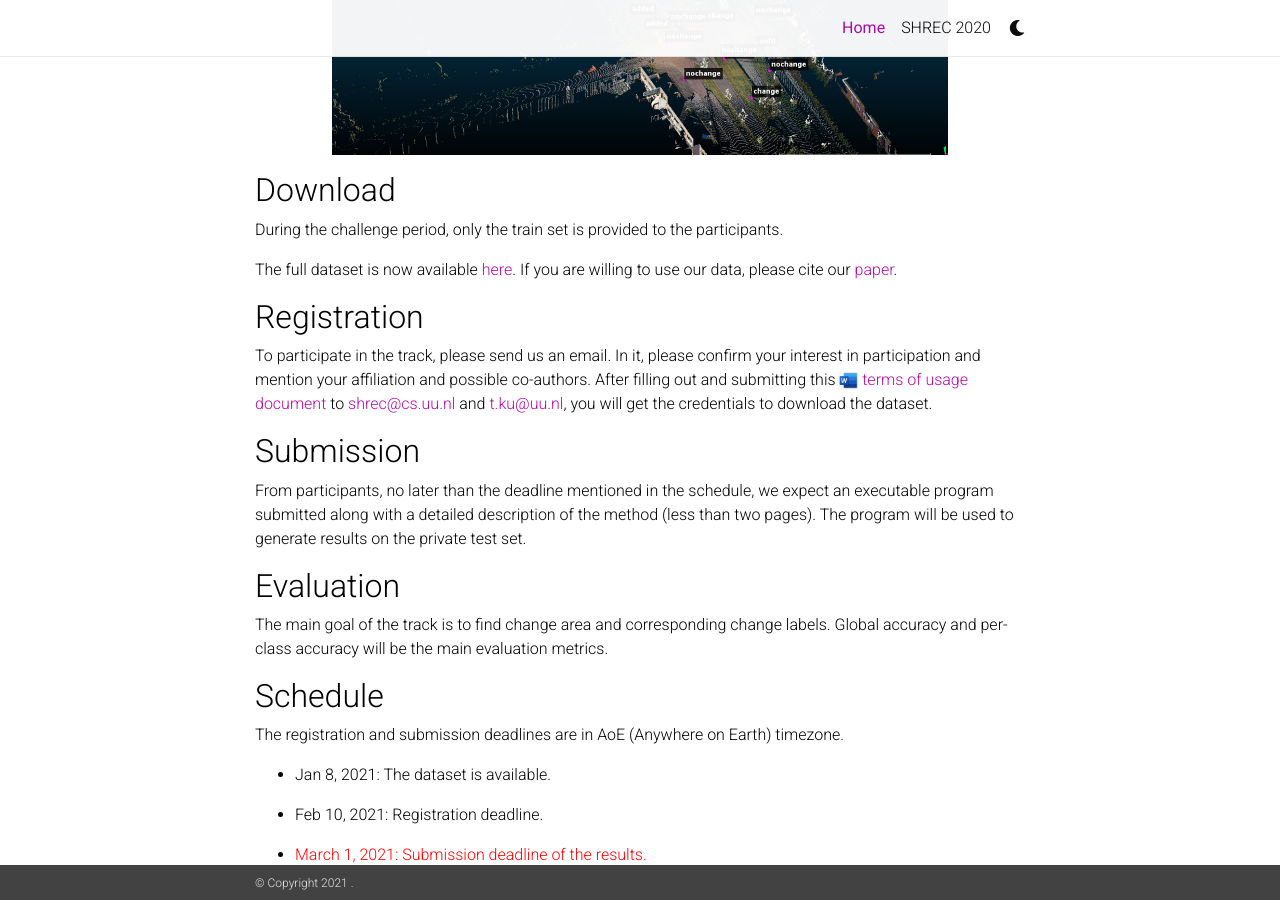
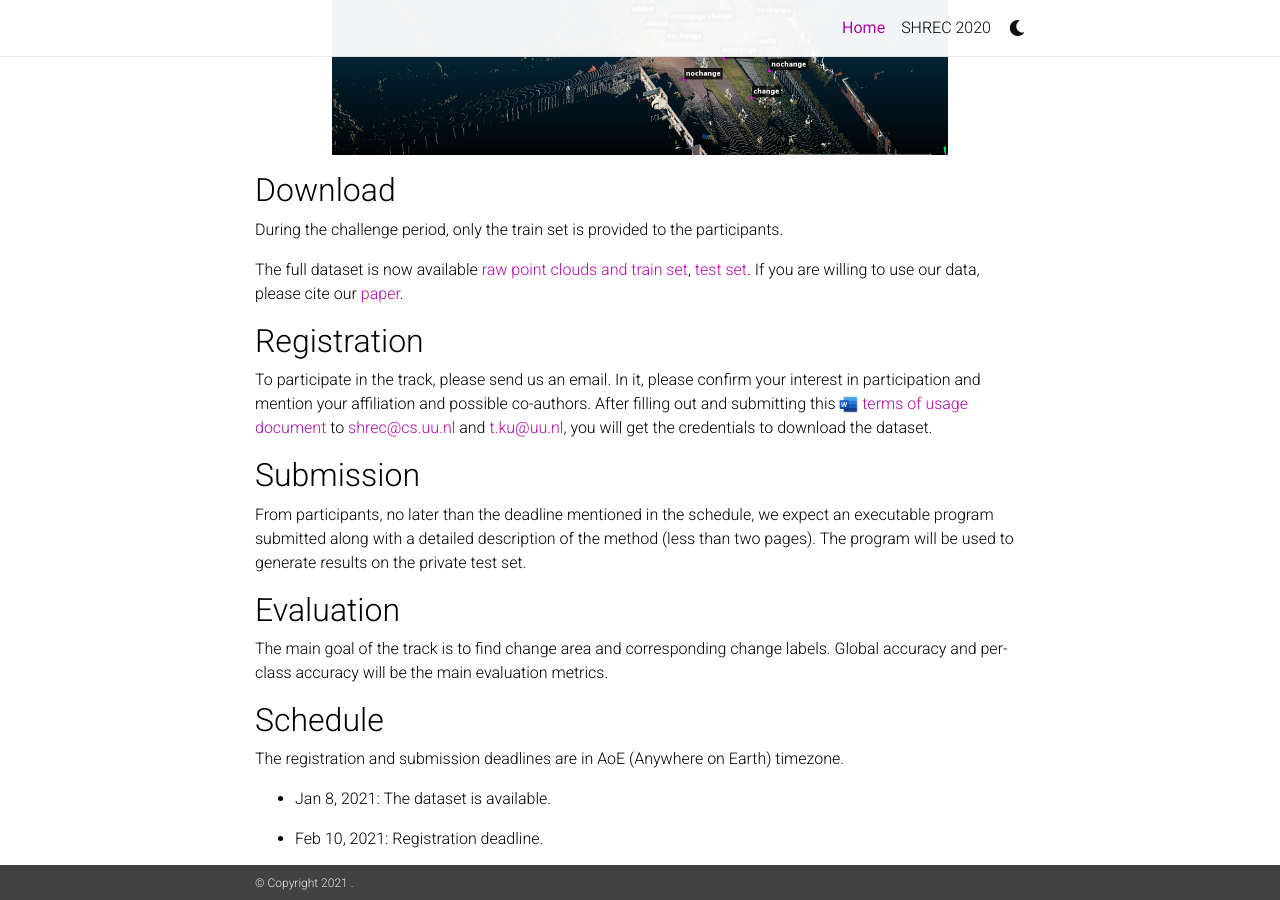
Before and after one commit to kutao207/kutao207.github.io, a Jekyll site: the page built from _pages/home.md, in a window 1280 px wide and 900 px high, scrolled down 2568 px. Built offline with Jekyll 4.4.1, drawn with Linux system fonts in a browser that asks for light colours; nearby versions of some CDN libraries; emoji names are drawn with the system emoji font; a style sheet for code colours, icons or effects is not loaded.

Commit message:
Update home.md

```diff
--- a/_pages/home.md
+++ b/_pages/home.md
@@ -113,7 +113,7 @@ A total of 78 scenes with varying numbers of points of interest are included in
 
 During the challenge period, only the train set is provided to the participants.
 
-The full dataset is now available [here](https://drive.google.com/drive/folders/1qZvDq-n6qrrRSwa7OKinUiq3JzsHG50z?usp=sharing). If you are willing to use our data, please cite our [paper](https://www.sciencedirect.com/science/article/abs/pii/S0097849321001369).
+The full dataset is now available [raw point clouds and train set](https://drive.google.com/drive/folders/1SVc4fXt5sZBZgqu1ko7xmB9y383H6c9A?usp=sharing), [test set](https://drive.google.com/drive/folders/1qZvDq-n6qrrRSwa7OKinUiq3JzsHG50z?usp=sharing). If you are willing to use our data, please cite our [paper](https://www.sciencedirect.com/science/article/abs/pii/S0097849321001369).
 
 ## Registration
 
```
